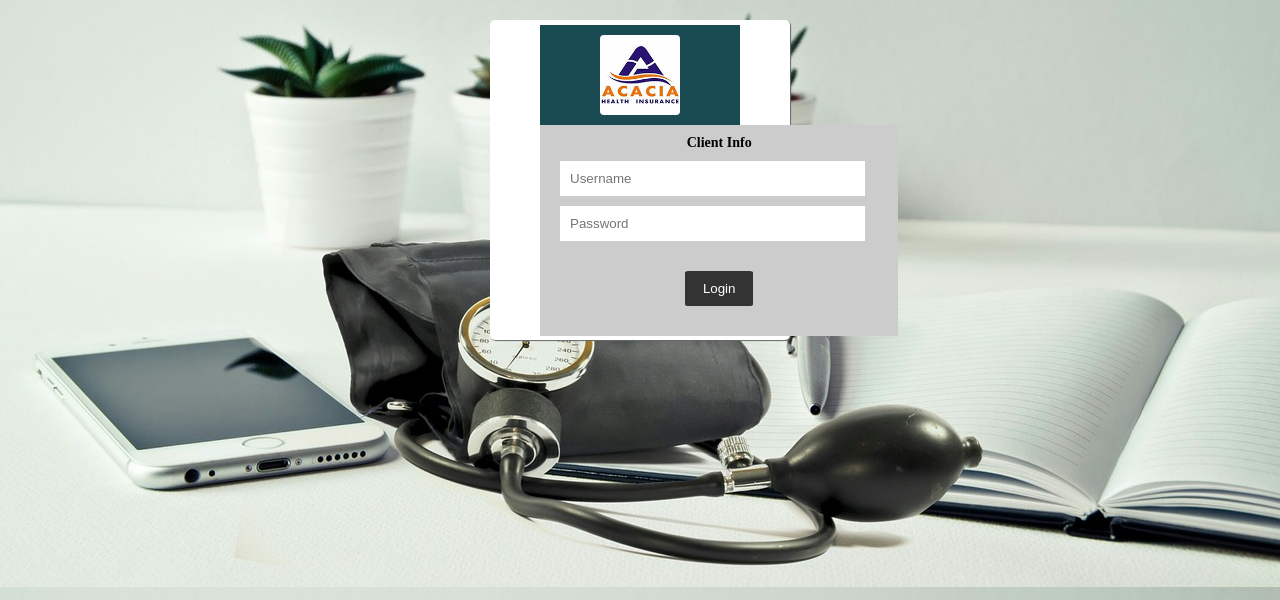
After one commit to Joshua-N-Robertson/ami-main, a Django app: template templates/login1.html in a window 1280 px wide. The commit adds this page. Shown: the top 600 px of the page. Run offline with Django 3.2, Linux system fonts and the light colour scheme; the template is opened without the code that fills it, so the values that code supplies are empty.

Commit message:
frontend layout issues solved

```diff
--- a/static/css/styles.css
+++ b/static/css/styles.css
@@ -1,33 +1,29 @@
-/* General styles */
-/* * {
+*, *::before, *::after {
     margin: 0;
     padding: 0;
-} */
-
-*, *::before, *::after {
     box-sizing: border-box;
 }
 body{
     background-color: #f0f0f0;
-}
-.container {
-    display: flex;
-    align-items: center;
-    gap: 5;
-    flex-direction: row;
+    font-family: "Trirong", serif;
+    font-size: 14px;
 }
 
 /* Header styles */
 header {
     background-color: #1a4b52;
     color: #fff;
-    padding: 20px;
+    padding: 15px 30px 15px 15px;
     display: flex;
     justify-content: space-between;
     align-items: center;
 }
-.header-logo {
-    font-size: 24px;
+
+.logo {
+    width:60px; /* Set the width of the logo */
+    height: auto; /* Automatically adjust the height to maintain aspect ratio */
+    margin: 5px;
+    border-radius: 5%;
 }
 .header-search {
     display: flex;
@@ -49,10 +45,17 @@
     background-color: #ddd;
 }
 
+/* Container/Parent div styles */
+.container {
+    display: flex;
+    /* align-items: center; */
+    gap: 5;
+}
+
 /* Sidebar styles */
 .sidebar {
     width: 30%;
-    height: 70vh;
+    height:fit-content;
     background-color: #f0f0f0;
     padding: 10px;
 }
@@ -163,7 +166,6 @@
     .container {
         display: block;
         width: 100vw;
-        /* overflow-x:scroll; Check */
     }
 
     .sidebar {
@@ -176,7 +178,7 @@
         padding: 0;
         width: 100%;
         scrollbar-width: none;
-        background-color: #333;
+        /* background-color: #333; */
     }
 
     .content {
@@ -184,9 +186,11 @@
     }
 
     .nav-item a{
-        width: 90px;
+        width: 110px;
     }
 }
+
+/* ******************************************** */
 
 
 @media only screen and (max-width: 600px) {
@@ -199,7 +203,10 @@
     }
 }
 
-/* Login styles */
+
+
+
+/* Login page styles */
 .login-body{
     display: flex;
     justify-content: center;
--- a/templates/claims.html
+++ b/templates/claims.html
@@ -11,9 +11,9 @@
 {% endblock %}
 
 {% block content %}
-<!-- Table for Claims -->
+<!-- Table for Claims -  {{ name }} ({{ memberID }})-->
 {% if page_obj %}
-    <h2>Claims - {{ name }} ({{ memberID }})</h2>
+    <h2>Claims </h2>
     <hr>
     <div class="table-wrapper">
         <table>
--- a/templates/dashboard.html
+++ b/templates/dashboard.html
@@ -4,7 +4,7 @@
         <div class="header-search">
             <form action="{% url 'dashboard' %}" method="GET">
                 {% csrf_token %}
-                <input type="text" name="memberID" placeholder="Enter membership number...">
+                <input type="text" name="memberID" required placeholder="Enter membership number...">
                 <button>Submit</button>
             </form>
         </div>
--- /dev/null
+++ b/templates/login1.html
@@ -0,0 +1,68 @@
+<!DOCTYPE html>
+<html lang="en">
+{% load static %}
+<head>
+    <meta charset="UTF-8">
+    <meta name="viewport" content="width=device-width, initial-scale=1.0">
+    <title>Ami</title>
+    <link rel="stylesheet" href="{% static 'css/styles.css' %}">
+    <style>
+      .login-body {
+          background-image: url('{% static "img/blood-pressure-cover.jpg" %}');
+          background-size: cover;
+          background-position: center;
+      }
+      .logo {
+            width:80px; /* Set the width of the logo */
+            height: auto; /* Automatically adjust the height to maintain aspect ratio */
+            margin: 10px;
+            border-radius: 5%;
+        }
+
+.login-header{
+    display: flex;
+    flex-direction: row;
+    background-color: #1a4b52;
+    align-items: center;
+    height: 100px;
+    justify-content: center;
+    margin-bottom: 0;
+}
+
+.login-container{
+    padding: 20px;
+    display: flex;
+    flex-direction:column;
+    justify-content:center;
+    border-radius: 0.5;
+    margin-top: 25vh;
+    height: 40vh;
+    width:fit-content
+}
+
+.login-container {
+  margin: 20px auto;
+  padding: 40px 50px;
+  max-width: 300px;
+  border-radius: 5px;
+  background: #fff;
+  box-shadow: 1px 1px 1px #666;
+}
+  </style>
+</head>
+<body class="login-body">
+  <div class="login-container">
+    <div class="login-header">
+        <img class="login-logo" src="{% static 'img/logo.jpeg' %}" class="logo img-fluid img-thumbnail mx-auto d-block" alt="logo">
+    </div>
+    <div class="card">
+      <h4>Client Info</h4>
+      <form class="login-form">
+        <input type="text" id="username" name="username" placeholder="Username" required>
+        <input type="password" id="password" name="password" placeholder="Password" required>
+        <button type="submit">Login</button>
+      </form>
+    </div>
+  </div>
+</body>
+</html>
--- a/templates/outpatient.html
+++ b/templates/outpatient.html
@@ -4,7 +4,7 @@
 <div class="header-search">
     <form action="{% url 'outpatient' %}" method="GET">
         {% csrf_token %}
-        <input type="text" name="memberID" placeholder="Enter membership number...">
+        <input type="text" required name="memberID" placeholder="Enter membership number...">
         <button>Submit</button>
     </form>
 </div>
```
Also changed, not shown: templates/base.html (+1 -11 lines), templates/inpatient.html (+5 -2 lines), templates/login.html (+11 -11 lines), templates/preauthorisation.html (+4 -4 lines).
